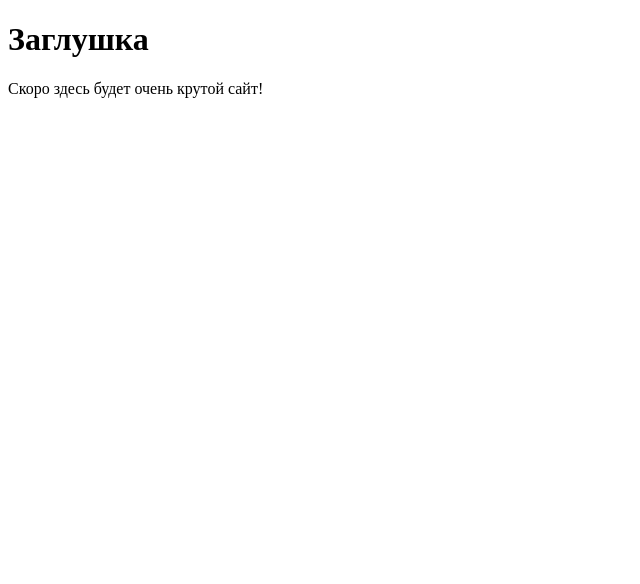
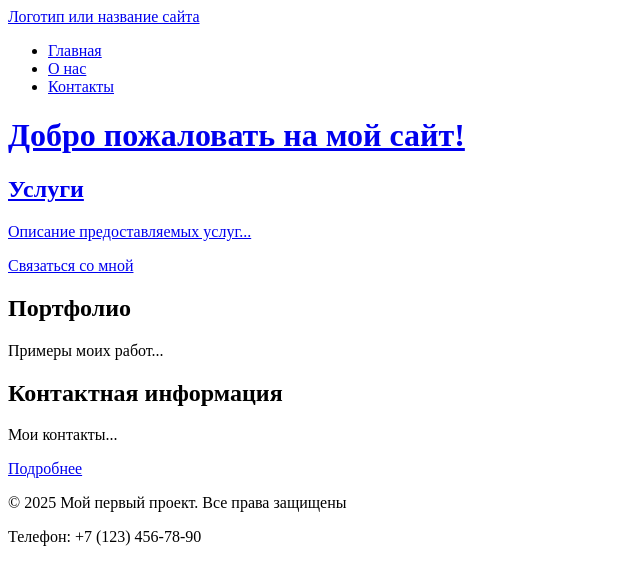
Before and after one commit to azaleat0101/first_git, a plain HTML site: page src/index.html in a window 1280 px wide. Shown: the whole page, without its empty margins (0-640 px from the left). Drawn offline with Linux system fonts and the light colour scheme.

Commit message:
feat: add multi-page structure with semantics, nav and anchors

```diff
--- a/src/index.html
+++ b/src/index.html
@@ -4,11 +4,46 @@
 <head>
     <meta charset="UTF-8">
     <meta name="viewport" content="width=device-width, initial-scale=1.0">
-    <title>Мой первый проект</title>
-    <link rel="icon" href="../assets/favicon.ico" type="image/x-icon">
+    <title>Главная - Мой первый проект</title>
+    <meta name="description" content="Здесь будут результаты моего обучения фронтенду">
+    <link rel="icon" href="/assets/favicon.ico" type="image/x-icon">
 </head>
 <body>
-    <h1>Заглушка</h1>
-    <p>Скоро здесь будет очень крутой сайт!</p>
+    <header>
+        <a href="/assets/favicon.ico">Логотип или название сайта</a>
+        <nav>
+            <ul>
+                <li><a href="index.html">Главная</li>
+                <li><a href="about.html">О нас</li>
+                <li><a href="contacts.html">Контакты</li>
+            </ul>
+        </nav>
+    </header>
+
+    <main>
+        <h1>Добро пожаловать на мой сайт!</h1>
+
+        <section id="services">
+            <h2>Услуги</h2>
+            <p>Описание предоставляемых услуг...</p>
+            <a href="#contacts">Связаться со мной</a>
+        </section>
+
+        <section id="portfolio">
+            <h2>Портфолио</h2>
+            <p>Примеры моих работ...</p>
+        </section>
+
+        <section id="contacts">
+            <h2>Контактная информация</h2>
+            <p>Мои контакты...</p>
+            <a href="contacts.html">Подробнее</a>
+        </section>
+    </main>
+
+    <footer>
+        <p>&copy; 2025 Мой первый проект. Все права защищены</p>
+        <p>Телефон: +7 (123) 456-78-90</p>
+    </footer>
 </body>
 </html>
```
Also changed, not shown: src/about.html (added, +45 -0 lines), src/contacts.html (added, +45 -0 lines).
